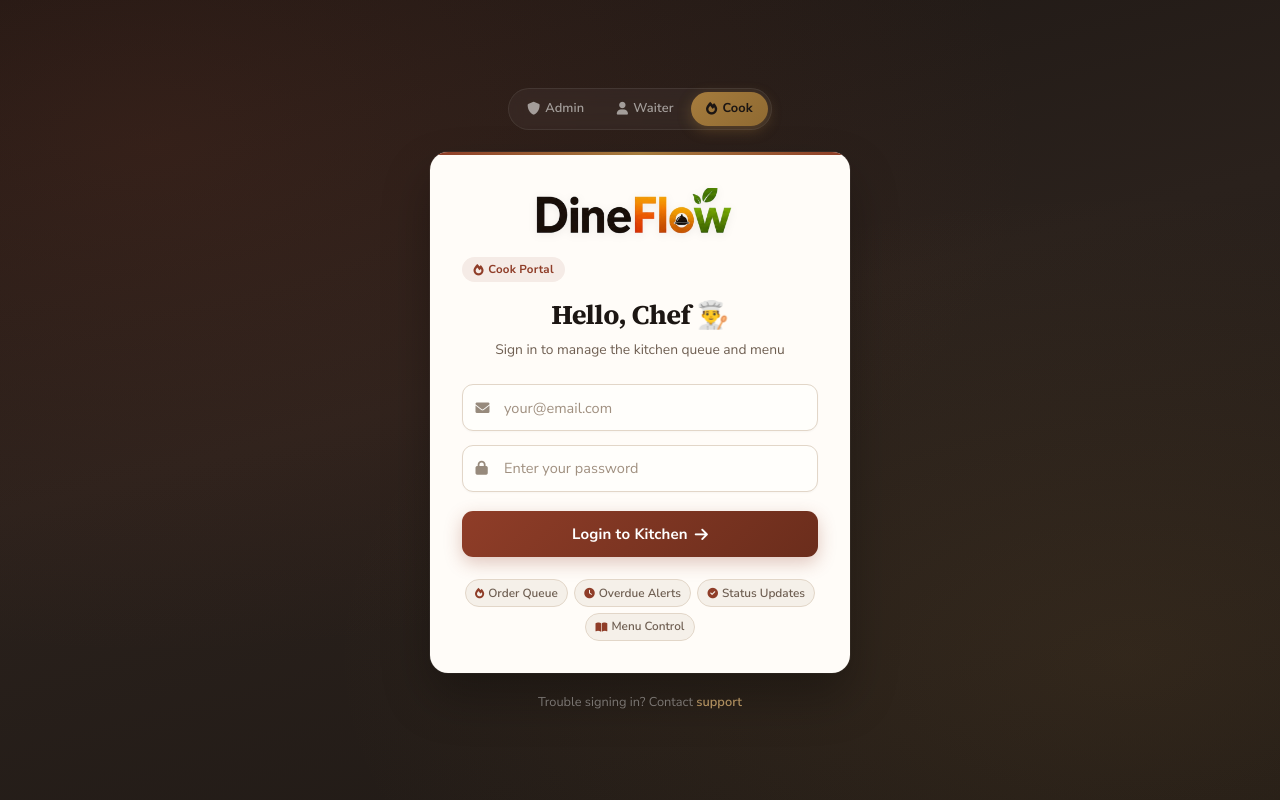
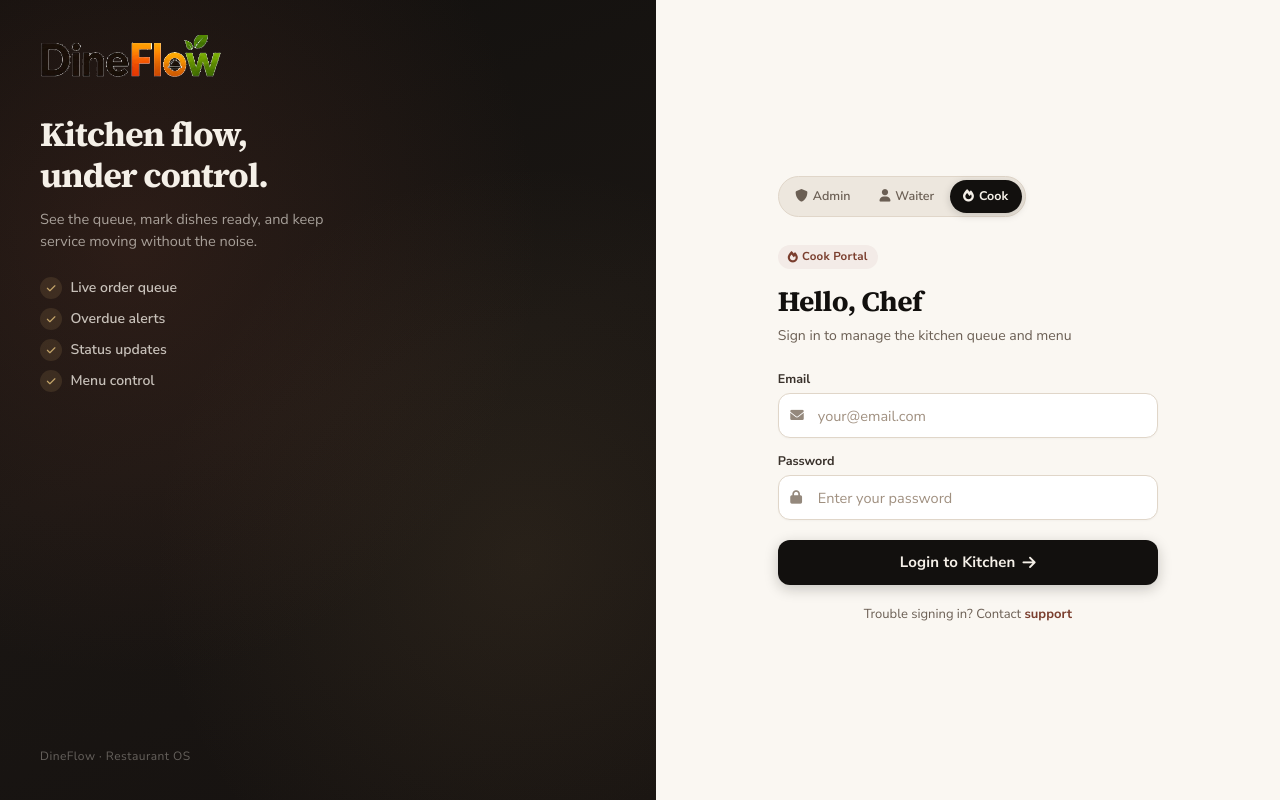
Before and after one commit to KrushnrajZala/DineFlow-Restaurant_WorkFlow_Management_System, a PHP site: page /cook_login.php in a window 1280 px wide. Run offline with PHP 8.4, Linux system fonts and the light colour scheme; some libraries are stand-ins or nearby versions.

Commit message:
all users login page design

```diff
--- a/cook_login.php
+++ b/cook_login.php
@@ -30,50 +30,64 @@ if(isset($_POST['submit'])){
    <script src="https://cdn.jsdelivr.net/npm/sweetalert2@11"></script>
 </head>
 <body class="auth-body">
-   <div class="auth-bg">
-      <div class="auth-blob b1"></div>
-      <div class="auth-blob b2"></div>
-      <div class="auth-blob b3"></div>
+
+   <div class="auth-shell">
+      <!-- Left brand panel -->
+      <aside class="auth-brand">
+         <div class="auth-brand-inner">
+            <div class="auth-brand-logo">
+               <img src="images/logo.png" alt="DineFlow">
             </div>
+            <h2 class="auth-brand-title">Kitchen flow,<br>under control.</h2>
+            <p class="auth-brand-text">See the queue, mark dishes ready, and keep service moving without the noise.</p>
+            <ul class="auth-brand-list">
+               <li><i class="fas fa-check"></i> Live order queue</li>
+               <li><i class="fas fa-check"></i> Overdue alerts</li>
+               <li><i class="fas fa-check"></i> Status updates</li>
+               <li><i class="fas fa-check"></i> Menu control</li>
+            </ul>
+         </div>
+         <p class="auth-brand-foot">DineFlow · Restaurant OS</p>
+      </aside>
 
-   <div class="auth-wrap">
+      <!-- Right form panel -->
+      <main class="auth-panel">
+         <div class="auth-panel-inner">
             <div class="auth-switch">
                <a href="admin_login.php"><i class="fas fa-shield-alt"></i> Admin</a>
                <a href="waiter_login.php"><i class="fas fa-user"></i> Waiter</a>
                <a href="cook_login.php" class="is-active"><i class="fas fa-fire"></i> Cook</a>
             </div>
 
-      <div class="auth-card role-cook">
-         <div class="auth-logo"><img src="images/logo.png" alt="DineFlow"></div>
-         <div class="auth-role-pill"><i class="fas fa-fire"></i> Cook Portal</div>
-         <h1>Hello, Chef 👨‍🍳</h1>
+            <div class="auth-form-block">
+               <span class="auth-role-tag"><i class="fas fa-fire"></i> Cook Portal</span>
+               <h1>Hello, Chef</h1>
                <p class="auth-sub">Sign in to manage the kitchen queue and menu</p>
 
-         <form action="" method="post">
+               <form action="" method="post" class="auth-form">
                   <div class="auth-field">
-               <i class="fas fa-envelope field-icon"></i>
-               <input type="email" name="email" placeholder="your@email.com" required>
+                     <label for="email">Email</label>
+                     <div class="auth-input-wrap">
+                        <i class="fas fa-envelope"></i>
+                        <input type="email" id="email" name="email" placeholder="your@email.com" required autocomplete="email">
+                     </div>
                   </div>
                   <div class="auth-field">
-               <i class="fas fa-lock field-icon"></i>
-               <input type="password" name="password" placeholder="Enter your password" required>
+                     <label for="password">Password</label>
+                     <div class="auth-input-wrap">
+                        <i class="fas fa-lock"></i>
+                        <input type="password" id="password" name="password" placeholder="Enter your password" required autocomplete="current-password">
+                     </div>
                   </div>
                   <button type="submit" name="submit" class="auth-submit">
                      Login to Kitchen <i class="fas fa-arrow-right"></i>
                   </button>
                </form>
 
-         <div class="auth-chips">
-            <div class="auth-chip"><i class="fas fa-fire"></i> Order Queue</div>
-            <div class="auth-chip"><i class="fas fa-clock"></i> Overdue Alerts</div>
-            <div class="auth-chip"><i class="fas fa-check-circle"></i> Status Updates</div>
-            <div class="auth-chip"><i class="fas fa-book-open"></i> Menu Control</div>
+               <p class="auth-help">Trouble signing in? Contact <a href="mailto:info@dineflow.app">support</a></p>
             </div>
          </div>
-
-      <div class="auth-footer">
-         <p>Trouble signing in? Contact <a href="mailto:info@dineflow.app">support</a></p>
-      </div>
+      </main>
    </div>
 
 <?php if(isset($message)): ?>
--- a/css/style.css
+++ b/css/style.css
@@ -7,46 +7,46 @@
 @import url('https://fonts.googleapis.com/css2?family=Source+Serif+4:opsz,wght@8..60,500;8..60,600;8..60,700&family=Nunito+Sans:wght@400;500;600;700;800&display=swap');
 
 :root {
-  /* Rich terracotta — less bright */
-  --primary:        #8F3D28;
-  --primary-dark:   #6B2D1C;
-  --primary-light:  #F5EBE6;
-  --primary-mid:    #B86B52;
-
-  /* Muted antique gold */
-  --secondary:      #A67C3D;
-  --secondary-dark: #7E5C2C;
-  --secondary-light:#F4EDDF;
-
-  /* Deep espresso */
-  --brand-dark:     #1C1613;
-  --brand-dark-2:   #2E241F;
+  /* Soft deep terracotta */
+  --primary:        #7A3E2E;
+  --primary-dark:   #5C2E22;
+  --primary-light:  #F3EBE7;
+  --primary-mid:    #A86B58;
+
+  /* Soft bronze / muted gold */
+  --secondary:      #9A7B4F;
+  --secondary-dark: #6F5838;
+  --secondary-light:#F3EDE2;
+
+  /* Near-black espresso */
+  --brand-dark:     #12100E;
+  --brand-dark-2:   #221C18;
 
   /* Sage for success */
   --success:        #4A6B4E;
   --success-light:  #E8F0E9;
-  --danger:         #9A3428;
-  --danger-light:   #F7E9E6;
-  --warning:        #A67C3D;
-  --warning-light:  #F4EDDF;
+  --danger:         #8B342A;
+  --danger-light:   #F6E8E5;
+  --warning:        #9A7B4F;
+  --warning-light:  #F3EDE2;
   --info:           #3D5A6C;
   --info-light:     #E6EEF2;
 
   /* Warm neutrals */
-  --bg:             #F5F0E9;
-  --bg-2:           #EDE6DB;
+  --bg:             #F4F0EA;
+  --bg-2:           #EBE5DB;
   --card:           #FFFCF8;
-  --border:         #E2D6C8;
-  --border-2:       #CDBFAE;
-  --text:           #1C1613;
-  --text-2:         #3D322B;
-  --text-muted:     #6F5F52;
-  --text-light:     #978A7C;
-
-  --shadow-sm: 0 1px 2px rgba(28,22,19,0.05), 0 1px 3px rgba(28,22,19,0.04);
-  --shadow-md: 0 4px 16px rgba(28,22,19,0.07);
-  --shadow-lg: 0 12px 32px rgba(28,22,19,0.1);
-  --shadow-hover: 0 12px 28px rgba(143,61,40,0.14);
+  --border:         #E0D6C9;
+  --border-2:       #C9BDAE;
+  --text:           #12100E;
+  --text-2:         #3A322C;
+  --text-muted:     #6B5F54;
+  --text-light:     #94887C;
+
+  --shadow-sm: 0 1px 2px rgba(18,16,14,0.05), 0 1px 3px rgba(18,16,14,0.04);
+  --shadow-md: 0 4px 16px rgba(18,16,14,0.07);
+  --shadow-lg: 0 12px 32px rgba(18,16,14,0.1);
+  --shadow-hover: 0 12px 28px rgba(122,62,46,0.14);
 
   --radius: 10px;
   --radius-lg: 14px;
@@ -458,279 +458,315 @@ table tbody td { padding: 1.15rem 1.4rem; font-size: 1.35rem; color: var(--text-
 .chart-card .chart-card-head h3 i { color: var(--primary); }
 .chart-grid { display: grid; grid-template-columns: 1.4fr 1fr; gap: 1.4rem; }
 
-/* ========== AUTH / LOGIN — Premium redesign ========== */
+/* ========== AUTH / LOGIN — Split premium layout ========== */
 .auth-body {
   min-height: 100vh;
+  margin: 0;
+  background: #12100E;
+  overflow-x: hidden;
+}
+
+.auth-shell {
+  display: grid;
+  grid-template-columns: 1.05fr 1fr;
+  min-height: 100vh;
+  width: 100%;
+}
+
+/* LEFT brand panel */
+.auth-brand {
+  background:
+    radial-gradient(ellipse at 20% 30%, rgba(122, 62, 46, 0.22), transparent 55%),
+    radial-gradient(ellipse at 80% 70%, rgba(154, 123, 79, 0.12), transparent 50%),
+    linear-gradient(160deg, #12100E 0%, #1A1613 50%, #161210 100%);
+  color: #fff;
+  padding: 3.5rem 4rem;
+  display: flex;
+  flex-direction: column;
+  justify-content: space-between;
+  position: relative;
+}
+
+.auth-brand-inner { max-width: 38rem; }
+
+.auth-brand-logo {
+  margin-bottom: 3rem;
+}
+.auth-brand-logo img {
+  height: 4.4rem;
+  width: auto;
+  filter: brightness(1.05);
+}
+
+.auth-brand-title {
+  font-family: 'Source Serif 4', Georgia, serif;
+  font-size: 3.4rem;
+  font-weight: 700;
+  line-height: 1.2;
+  letter-spacing: -0.03em;
+  color: #F5F0E8;
+  margin-bottom: 1.2rem;
+}
+
+.auth-brand-text {
+  font-size: 1.45rem;
+  line-height: 1.55;
+  color: rgba(245, 240, 232, 0.62);
+  margin-bottom: 2.4rem;
+  max-width: 32rem;
+}
+
+.auth-brand-list {
+  list-style: none;
+  padding: 0;
+  margin: 0;
+  display: flex;
+  flex-direction: column;
+  gap: 0.9rem;
+}
+.auth-brand-list li {
+  display: flex;
+  align-items: center;
+  gap: 0.85rem;
+  font-size: 1.4rem;
+  font-weight: 600;
+  color: rgba(245, 240, 232, 0.78);
+}
+.auth-brand-list li i {
+  width: 2.2rem;
+  height: 2.2rem;
+  border-radius: 50%;
+  background: rgba(154, 123, 79, 0.2);
+  color: #C4A56A;
   display: flex;
   align-items: center;
   justify-content: center;
-  padding: 2.4rem 1.6rem;
-  position: relative;
-  background: #1C1613;
-  overflow: hidden;
-}
-
-.auth-bg {
-  position: fixed;
-  inset: 0;
-  z-index: 0;
-  background:
-    radial-gradient(ellipse at 12% 18%, rgba(143, 61, 40, 0.18), transparent 55%),
-    radial-gradient(ellipse at 88% 82%, rgba(166, 124, 61, 0.12), transparent 50%),
-    linear-gradient(165deg, #1C1613 0%, #2A211C 45%, #1F1915 100%);
-}
-
-.auth-blob { display: none; }
-
-.auth-wrap {
-  position: relative;
-  z-index: 1;
-  display: flex;
-  flex-direction: column;
-  align-items: center;
+  font-size: 1rem;
+  flex-shrink: 0;
+}
+
+.auth-brand-foot {
+  font-size: 1.2rem;
+  color: rgba(245, 240, 232, 0.35);
+  letter-spacing: 0.04em;
+  margin-top: 3rem;
+}
+
+/* RIGHT form panel */
+.auth-panel {
+  background: #FAF7F2;
+  display: flex;
+  align-items: center;
+  justify-content: center;
+  padding: 3rem 2.5rem;
+}
+
+.auth-panel-inner {
   width: 100%;
-  max-width: 44rem;
+  max-width: 38rem;
 }
 
 /* Role switcher */
 .auth-switch {
   display: inline-flex;
-  gap: 0.25rem;
-  background: rgba(255, 255, 255, 0.04);
-  border: 1px solid rgba(255, 255, 255, 0.08);
+  gap: 0.2rem;
+  background: #EDE7DE;
+  border: 1px solid #E0D6C9;
   border-radius: 999px;
   padding: 0.3rem;
-  margin-bottom: 2.2rem;
-  backdrop-filter: blur(8px);
+  margin-bottom: 2.8rem;
 }
 
 .auth-switch a {
   display: flex;
   align-items: center;
   gap: 0.5rem;
-  padding: 0.75rem 1.5rem;
+  padding: 0.7rem 1.35rem;
   border-radius: 999px;
-  font-size: 1.28rem;
+  font-size: 1.25rem;
   font-weight: 600;
-  color: rgba(255, 255, 255, 0.55);
-  letter-spacing: 0.01em;
+  color: #6B5F54;
 }
 
 .auth-switch a:hover {
-  color: rgba(255, 255, 255, 0.9);
-  background: rgba(255, 255, 255, 0.05);
+  color: #3A322C;
+  background: rgba(255,255,255,0.6);
 }
 
 .auth-switch a.is-active {
-  background: linear-gradient(135deg, #A67C3D, #8F6A32);
-  color: #1C1613;
-  box-shadow: 0 4px 14px rgba(166, 124, 61, 0.35);
+  background: #12100E;
+  color: #F5F0E8;
+  box-shadow: 0 2px 8px rgba(18,16,14,0.18);
   font-weight: 700;
 }
 
-/* Card */
-.auth-card {
-  width: 100%;
-  max-width: 42rem;
-  background: #FFFCF8;
-  border-radius: 18px;
-  box-shadow:
-    0 4px 6px rgba(0, 0, 0, 0.04),
-    0 24px 48px rgba(0, 0, 0, 0.28),
-    0 0 0 1px rgba(255, 255, 255, 0.06);
-  padding: 3.6rem 3.2rem 3.2rem;
-  position: relative;
-  overflow: hidden;
-}
-
-.auth-card::before {
-  content: '';
-  position: absolute;
-  top: 0;
-  left: 0;
-  right: 0;
-  height: 3px;
-  background: linear-gradient(90deg, #8F3D28, #A67C3D, #8F3D28);
-}
-
-.auth-logo {
-  text-align: center;
-  margin-bottom: 1.6rem;
-}
-
-.auth-logo img {
-  height: 4.8rem;
-  width: auto;
-  filter: drop-shadow(0 2px 4px rgba(0,0,0,0.06));
-}
-
-.auth-role-pill {
+.auth-form-block h1 {
+  font-family: 'Source Serif 4', Georgia, serif;
+  font-size: 2.8rem;
+  font-weight: 700;
+  color: #12100E;
+  letter-spacing: -0.02em;
+  margin-bottom: 0.4rem;
+}
+
+.auth-role-tag {
   display: inline-flex;
   align-items: center;
-  gap: 0.45rem;
-  background: #F5EBE6;
-  color: #8F3D28;
+  gap: 0.4rem;
   font-size: 1.15rem;
   font-weight: 700;
-  padding: 0.4rem 1.15rem;
+  color: #7A3E2E;
+  background: #F3EBE7;
+  padding: 0.35rem 1rem;
   border-radius: 999px;
-  margin-bottom: 1.3rem;
+  margin-bottom: 1.1rem;
   letter-spacing: 0.02em;
 }
 
-.auth-card h1 {
-  font-family: 'Source Serif 4', serif;
-  font-size: 2.7rem;
-  font-weight: 700;
-  text-align: center;
-  margin-bottom: 0.45rem;
-  color: #1C1613;
-  letter-spacing: -0.02em;
-}
-
 .auth-sub {
-  text-align: center;
-  font-size: 1.38rem;
-  color: #6F5F52;
+  font-size: 1.4rem;
+  color: #6B5F54;
   margin-bottom: 2.4rem;
   line-height: 1.45;
 }
 
-/* Fields */
-.auth-field {
+.auth-form {
+  display: flex;
+  flex-direction: column;
+  gap: 1.35rem;
+}
+
+.auth-field label {
+  display: block;
+  font-size: 1.25rem;
+  font-weight: 700;
+  color: #3A322C;
+  margin-bottom: 0.45rem;
+}
+
+.auth-input-wrap {
   position: relative;
-  margin-bottom: 1.35rem;
-}
-
-.auth-field .field-icon {
+  display: flex;
+  align-items: center;
+}
+
+.auth-input-wrap i {
   position: absolute;
-  left: 1.35rem;
-  top: 50%;
-  transform: translateY(-50%);
-  color: #978A7C;
-  font-size: 1.4rem;
+  left: 1.25rem;
+  color: #94887C;
+  font-size: 1.35rem;
   pointer-events: none;
 }
 
-.auth-field input {
+.auth-input-wrap input {
   width: 100%;
-  padding: 1.25rem 1.4rem 1.25rem 4.1rem;
+  padding: 1.15rem 1.3rem 1.15rem 3.9rem;
   font-size: 1.45rem;
-  border: 1.5px solid #E2D6C8;
-  border-radius: 11px;
-  background: #FFFEFB;
-  color: #1C1613;
-  box-shadow: 0 1px 2px rgba(28, 22, 19, 0.03);
-}
-
-.auth-field input::placeholder {
+  border: 1.5px solid #E0D6C9;
+  border-radius: 12px;
+  background: #fff;
+  color: #12100E;
+  box-shadow: 0 1px 2px rgba(18,16,14,0.03);
+}
+
+.auth-input-wrap input::placeholder {
   color: #A09080;
 }
 
-.auth-field input:focus {
-  border-color: #8F3D28;
-  box-shadow: 0 0 0 3.5px rgba(143, 61, 40, 0.12);
-  background: #fff;
-}
-
-.auth-card .btn {
-  width: 100%;
-  justify-content: center;
-  padding: 1.2rem;
-  font-size: 1.5rem;
-  margin-top: .5rem;
-  border-radius: 11px;
-}
-
-.auth-footer {
-  text-align: center;
-  margin-top: 2rem;
-  font-size: 1.28rem;
-  color: rgba(255, 255, 255, 0.45);
-}
-
-.auth-footer a {
-  color: #C4A06A;
-  font-weight: 600;
-}
-
-.auth-footer a:hover {
-  color: #D4B47A;
-}
-
-
-/* Submit button */
-.auth-submit,
-.auth-card .btn,
-button.auth-submit {
+.auth-input-wrap input:focus {
+  border-color: #7A3E2E;
+  box-shadow: 0 0 0 3.5px rgba(122, 62, 46, 0.12);
+  outline: none;
+}
+
+.auth-submit {
   width: 100%;
   display: inline-flex;
   align-items: center;
   justify-content: center;
   gap: 0.7rem;
-  padding: 1.3rem 2rem;
   margin-top: 0.6rem;
-  border-radius: 11px;
+  padding: 1.25rem 2rem;
+  border-radius: 12px;
   font-size: 1.5rem;
   font-weight: 700;
   cursor: pointer;
-  background: linear-gradient(135deg, #8F3D28 0%, #6B2D1C 100%);
-  color: #fff;
+  background: #12100E;
+  color: #F5F0E8;
   border: none;
-  box-shadow: 0 6px 18px rgba(143, 61, 40, 0.28);
+  box-shadow: 0 4px 14px rgba(18,16,14,0.22);
   letter-spacing: 0.01em;
 }
 
-.auth-submit:hover,
-button.auth-submit:hover {
-  background: linear-gradient(135deg, #7A3422 0%, #5A2518 100%);
-  transform: translateY(-1.5px);
-  box-shadow: 0 8px 22px rgba(143, 61, 40, 0.35);
+.auth-submit:hover {
+  background: #2A221C;
+  transform: translateY(-1px);
+  box-shadow: 0 6px 18px rgba(18,16,14,0.28);
 }
 
 .auth-submit:active {
   transform: translateY(0);
 }
 
-/* Feature chips */
-.auth-chips {
-  display: flex;
-  flex-wrap: wrap;
-  gap: 0.55rem;
-  justify-content: center;
-  margin-top: 2.2rem;
-}
-
-.auth-chip {
-  font-size: 1.18rem;
-  font-weight: 600;
-  padding: 0.42rem 0.95rem;
-  border-radius: 999px;
-  background: #F5F0E9;
-  color: #6F5F52;
-  border: 1px solid #E2D6C8;
-  display: inline-flex;
-  align-items: center;
-  gap: 0.4rem;
-}
-
-.auth-chip i {
-  color: #8F3D28;
-  font-size: 1.05rem;
-}
-
-/* Small screens */
+.auth-help {
+  text-align: center;
+  margin-top: 2rem;
+  font-size: 1.3rem;
+  color: #6B5F54;
+}
+
+.auth-help a {
+  color: #7A3E2E;
+  font-weight: 700;
+}
+
+.auth-help a:hover {
+  text-decoration: underline;
+}
+
+/* Hide old leftover classes if any */
+.auth-bg,
+.auth-blob,
+.auth-wrap,
+.auth-card,
+.auth-logo,
+.auth-role-pill,
+.auth-chips,
+.auth-chip,
+.auth-footer {
+  /* kept for safety if old HTML loads — not used by new structure */
+}
+
+/* Responsive */
+@media (max-width: 900px) {
+  .auth-shell {
+    grid-template-columns: 1fr;
+  }
+  .auth-brand {
+    padding: 2.4rem 2rem 2rem;
+    min-height: auto;
+  }
+  .auth-brand-title {
+    font-size: 2.6rem;
+  }
+  .auth-brand-list {
+    display: none;
+  }
+  .auth-brand-foot {
+    display: none;
+  }
+  .auth-panel {
+    padding: 2.5rem 1.8rem 3rem;
+  }
+}
+
 @media (max-width: 480px) {
-  .auth-card {
-    padding: 2.8rem 1.8rem 2.4rem;
-    border-radius: 16px;
+  .auth-switch a {
+    padding: 0.6rem 1rem;
+    font-size: 1.15rem;
   }
-  .auth-card h1 {
-    font-size: 2.3rem;
-  }
-  .auth-switch a {
-    padding: 0.65rem 1.1rem;
-    font-size: 1.2rem;
+  .auth-form-block h1 {
+    font-size: 2.4rem;
   }
 }
 
```
Also changed, not shown: admin_login.php (+37 -23 lines), waiter_login.php (+36 -22 lines). Lines whose indentation alone changed are shown as unchanged.
